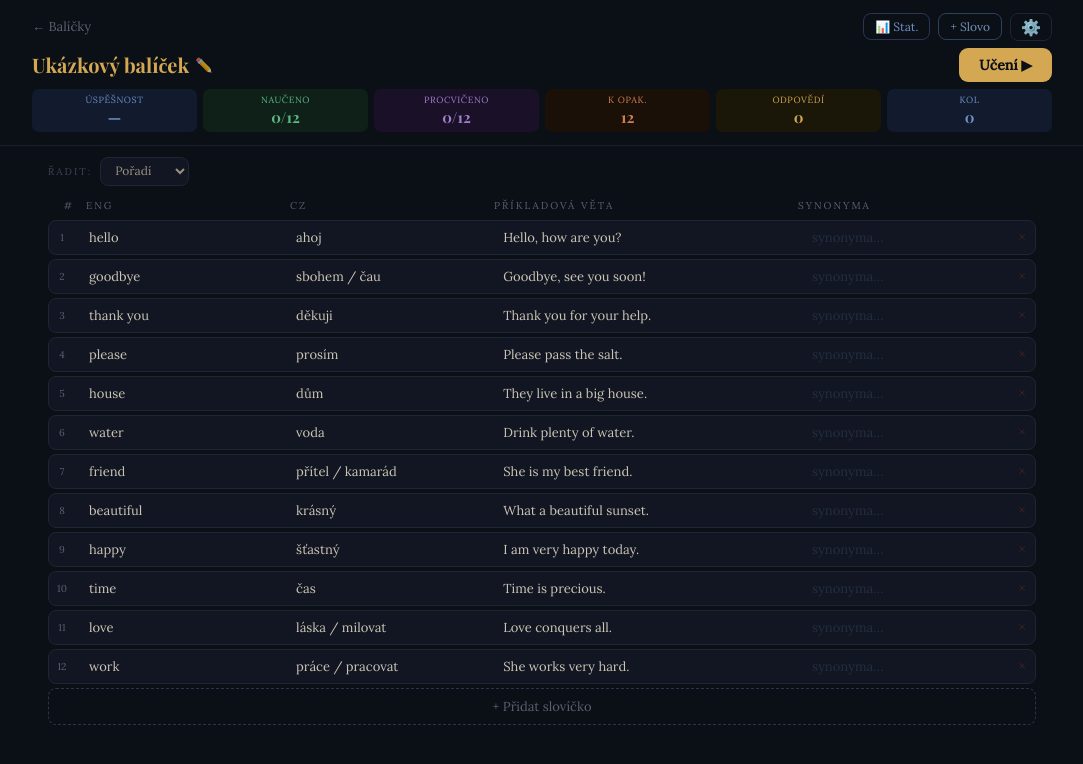
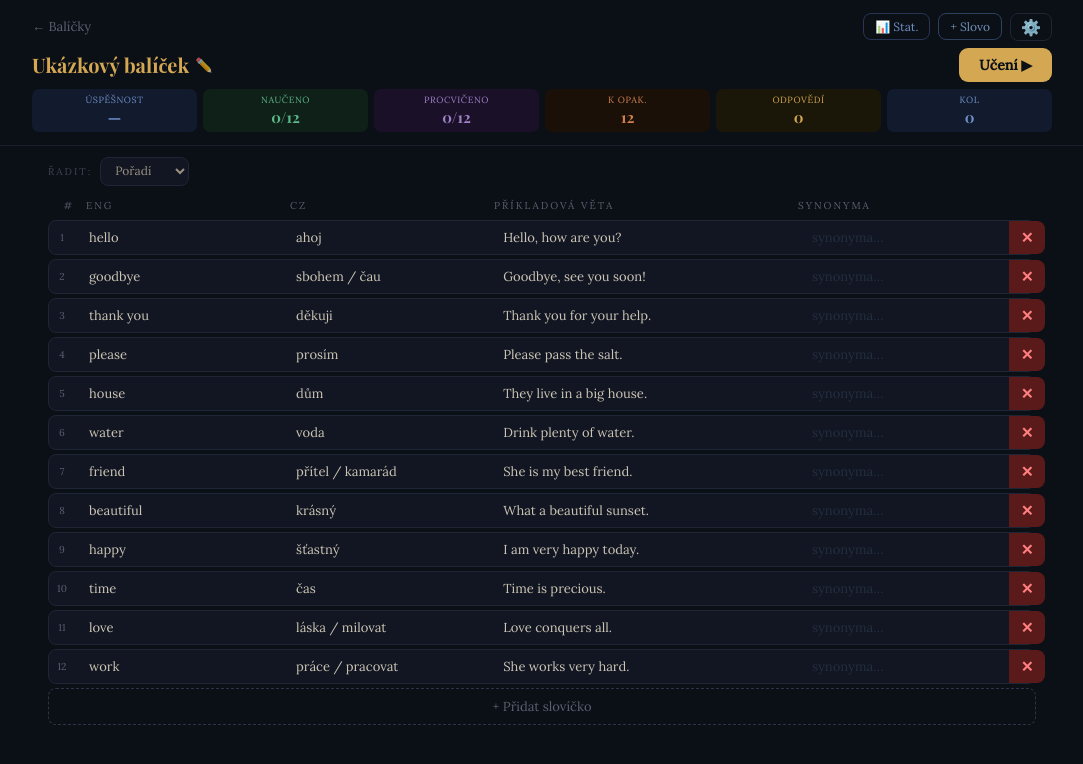
Before and after one commit to Tom12039811/lexicard_desktop, a React (Vite) app: page / in a window 1280 px wide. Both pictures are taken after a click on the button "🎓 Zkusit ukázkový balíček". Shown: the top 764 px of the page, without its empty margins (98-1181 px from the left). Built offline with nearby package versions, Linux system fonts and the light colour scheme.

Commit message:
V10.1 -
vylepseni XP, vypocet opakovani, vyraznější křížek

```diff
--- a/src/DeckScreen.jsx
+++ b/src/DeckScreen.jsx
@@ -156,9 +156,14 @@ export default function DeckScreen({
             <input className="tdinp col-ex" value={w.example || ""} placeholder="příkladová věta…" onChange={e => onUpdate(w.id, "example", e.target.value)} />
             <input className="tdinp col-syn" value={w.synonyms || ""} placeholder="synonyma…" onChange={e => onUpdate(w.id, "synonyms", e.target.value)} />
             <button className="btn" onClick={() => onDeleteWord(w.id)}
-              style={{ color: "#3a2020", fontSize: 17, display: "flex", alignItems: "center", justifyContent: "center", padding: "0 5px", height: "100%", borderRadius: "0 8px 8px 0" }}
-              onMouseEnter={e => e.currentTarget.style.color = "#c87070"}
-              onMouseLeave={e => e.currentTarget.style.color = "#3a2020"}>×</button>
+              style={{
+                background: "#5a1a1a", color: "#ff8080", fontSize: 15, fontWeight: "bold",
+                display: "flex", alignItems: "center", justifyContent: "center",
+                padding: "0 12px", height: "100%", borderRadius: "0 8px 8px 0",
+                minWidth: 36, cursor: "pointer", flexShrink: 0,
+              }}
+              onMouseEnter={e => { e.currentTarget.style.background = "#8b2020"; e.currentTarget.style.color = "#fff"; }}
+              onMouseLeave={e => { e.currentTarget.style.background = "#5a1a1a"; e.currentTarget.style.color = "#ff8080"; }}>✕</button>
           </div>
         ))}
         <button className="btn" onClick={() => setShowAdd(true)}
--- a/src/constants.js
+++ b/src/constants.js
@@ -2,8 +2,12 @@
 export const VM_INTERVALS = [0, 1, 2, 3, 5, 10, 30, 60, 90]; // index = číslo krabičky (1-8)
 
 /* ─── XP & Levels ────────────────────────────────────────────── */
-export const LVL_XP = [0, 100, 250, 500, 1000, 2000, 4000, 7500, 13000, 22000, 36000];
-export const LVL_NAMES = ["Začátečník","Learner","Student","Pokročilý","Expert","Mistr","Šampion","Legenda","Guru","Virtuóz","Mistr světa"];
+export const LVL_XP = [0, 50, 150, 300, 500, 800, 1200, 1800, 2600, 3600, 5000, 7000, 10000];
+export const LVL_NAMES = [
+  "Začátečník", "Učeň", "Student", "Mírně pokročilý", "Pokročilý",
+  "Expert", "Mistr", "Šampion", "Legenda", "Guru",
+  "Virtuóz", "Polobůh", "Mistr světa"
+];
 
 /* ─── Sample deck ────────────────────────────────────────────── */
 export const SAMPLE_WORDS = [
--- a/src/utils.js
+++ b/src/utils.js
@@ -70,7 +70,8 @@ export const dueCount = vmDueCount;
 export function getLevel(xp) {
   let lv = 0;
   while (lv < LVL_XP.length - 1 && xp >= LVL_XP[lv + 1]) lv++;
-  const curr = LVL_XP[lv], next = LVL_XP[lv + 1] ?? LVL_XP[lv] * 2;
+  const curr = LVL_XP[lv];
+  const next = LVL_XP[lv + 1] ?? Math.round(LVL_XP[lv] * 1.5);
   return {
     level: lv + 1,
     name: LVL_NAMES[lv] ?? "Legenda",
@@ -80,12 +81,11 @@ export function getLevel(xp) {
   };
 }
 
-export function calcXP(quality, combo, isFlip = false) {
-  if (quality < 3) return 0;
-  if (isFlip) return 1;
-  const base = quality === 5 ? 10 : 5;
-  const mult = quality < 5 ? 1 : combo >= 10 ? 3 : combo >= 5 ? 2 : combo >= 3 ? 1.5 : 1;
-  return Math.round(base * mult);
+export function calcXP(quality, combo = 0, isFlip = false) {
+  if (isFlip) return 0;
+  if (quality >= 5) return 10;
+  if (quality === 3) return 5;
+  return 0;
 }
 
 export function comboInfo(n) {
```
